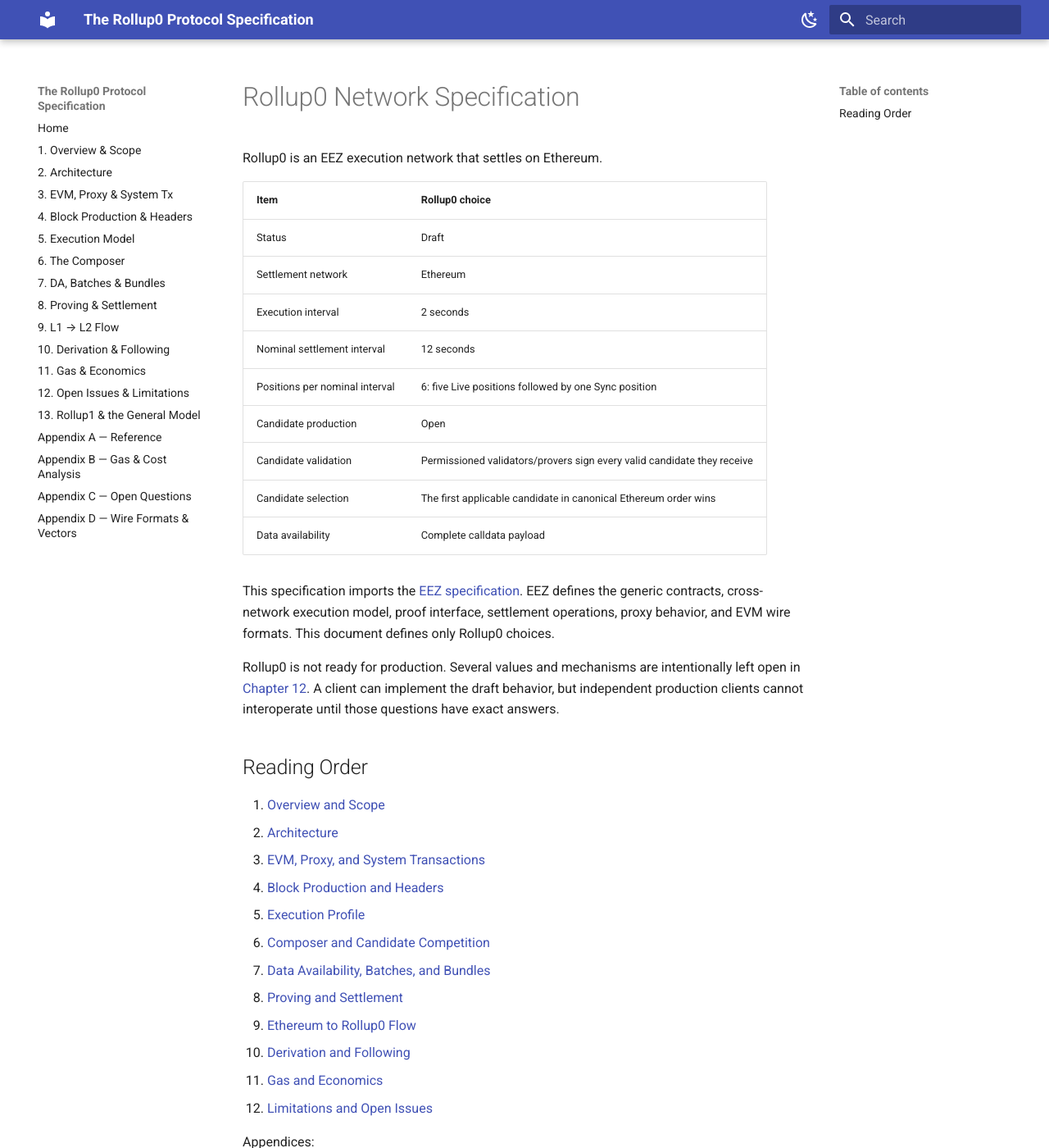
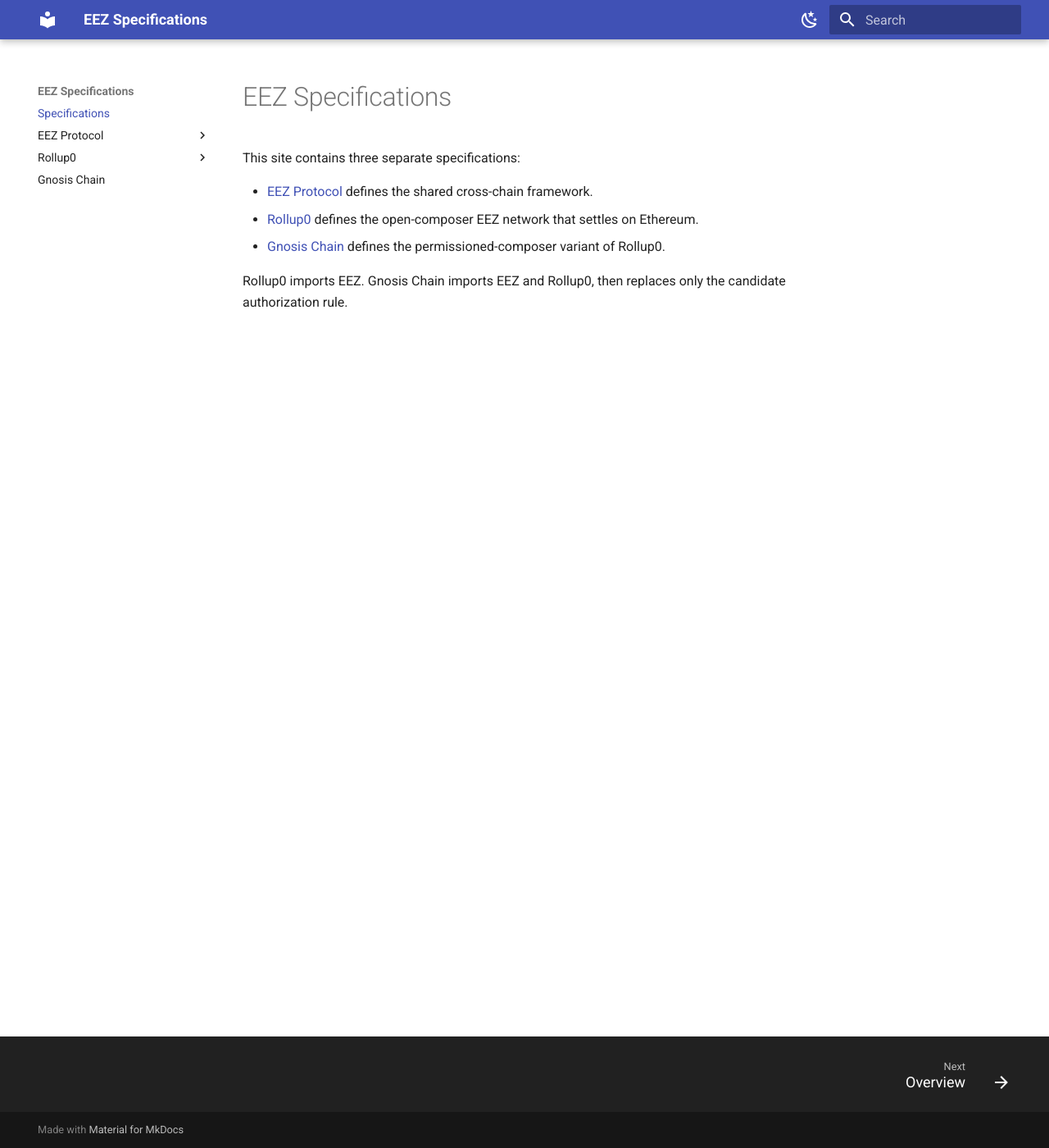
Before and after one commit to eez-association/specs-draft, an MkDocs documentation site: the page built from docs/index.md, in a window 1280 px wide and 1400 px high. Shown: the whole window at 82% size. Built offline with MkDocs 1.6.1 and Material for MkDocs 9.7.7, drawn with Linux system fonts in a browser that asks for light colours; some of the changed text lies outside the part shown.

Commit message:
docs: publish the split specifications

```diff
--- /dev/null
+++ b/docs/index.md
@@ -0,0 +1,10 @@
+# EEZ Specifications
+
+This site contains three separate specifications:
+
+- [EEZ Protocol](eez-protocol-spec/index.md) defines the shared cross-chain framework.
+- [Rollup0](rollup0-spec/index.md) defines the open-composer EEZ network that settles on Ethereum.
+- [Gnosis Chain](gnosis-chain-spec/index.md) defines the permissioned-composer variant of Rollup0.
+
+Rollup0 imports EEZ. Gnosis Chain imports EEZ and Rollup0, then replaces only the candidate
+authorization rule.
--- a/mkdocs.yml
+++ b/mkdocs.yml
@@ -1,10 +1,10 @@
-site_name: The Rollup0 Protocol Specification
+site_name: EEZ Specifications
 site_description: >-
-  A self-contained, client-agnostic, normative specification of Rollup0 — an EVM
-  rollup with synchronous L1↔L2 composability.
-docs_dir: docs/rollup0-spec
-site_dir: docs/rollup0-spec-site
-use_directory_urls: false
+  Separate specifications for the EEZ framework, the Rollup0 network, and the
+  Gnosis Chain network.
+docs_dir: docs
+site_dir: site
+use_directory_urls: true
 
 theme:
   name: material
@@ -59,24 +59,33 @@
   - pymdownx.smartsymbols
 
 nav:
-  - Home: README.md
-  - "1. Overview & Scope": 01-overview.md
-  - "2. Architecture": 02-architecture.md
-  - "3. EVM, Proxy & System Tx": 03-evm-proxy-systemtx.md
-  - "4. Block Production & Headers": 04-block-production.md
-  - "5. Execution Model": 05-execution-model.md
-  - "6. The Composer": 06-composer.md
-  - "7. DA, Batches & Bundles": 07-da-batches-bundles.md
-  - "8. Proving & Settlement": 08-proving-settlement.md
-  - "9. L1 → L2 Flow": 09-l1-to-l2.md
-  - "10. Derivation & Following": 10-derivation-following.md
-  - "11. Gas & Economics": 11-gas-economics.md
-  - "12. Open Issues & Limitations": 12-open-issues.md
-  - "13. Rollup1 & the General Model": 13-rollup1-general-model.md
-  - "Appendix A — Reference": A-reference.md
-  - "Appendix B — Gas & Cost Analysis": B-gas-cost-analysis.md
-  - "Appendix C — Open Questions": C-open-questions.md
-  - "Appendix D — Wire Formats & Vectors": D-wire-formats.md
+  - Specifications: index.md
+  - EEZ Protocol:
+      - Overview: eez-protocol-spec/index.md
+      - "1. Architecture": eez-protocol-spec/01-architecture.md
+      - "2. EVM and Cross-Chain Proxies": eez-protocol-spec/02-evm-and-proxies.md
+      - "3. Execution Model": eez-protocol-spec/03-execution-model.md
+      - "4. Proving and Settlement": eez-protocol-spec/04-proving-and-settlement.md
+      - "5. Wire Formats and Vectors": eez-protocol-spec/05-wire-formats.md
+  - Rollup0:
+      - Overview: rollup0-spec/index.md
+      - "1. Overview and Scope": rollup0-spec/01-overview.md
+      - "2. Architecture": rollup0-spec/02-architecture.md
+      - "3. EVM, Proxy, and System Transactions": rollup0-spec/03-evm-proxy-systemtx.md
+      - "4. Block Production and Headers": rollup0-spec/04-block-production.md
+      - "5. Execution Profile": rollup0-spec/05-execution-model.md
+      - "6. Composer and Candidate Competition": rollup0-spec/06-composer.md
+      - "7. Data Availability, Batches, and Bundles": rollup0-spec/07-da-batches-bundles.md
+      - "8. Proving and Settlement": rollup0-spec/08-proving-settlement.md
+      - "9. Ethereum to Rollup0 Flow": rollup0-spec/09-l1-to-l2.md
+      - "10. Derivation and Following": rollup0-spec/10-derivation-following.md
+      - "11. Gas and Economics": rollup0-spec/11-gas-economics.md
+      - "12. Limitations and Open Issues": rollup0-spec/12-open-issues.md
+      - "Appendix A: Reference": rollup0-spec/A-reference.md
+      - "Appendix B: Gas and Cost Model": rollup0-spec/B-gas-cost-analysis.md
+      - "Appendix C: Open Questions": rollup0-spec/C-open-questions.md
+      - "Appendix D: Rollup0 Wire Format": rollup0-spec/D-wire-formats.md
+  - Gnosis Chain: gnosis-chain-spec/index.md
 
 plugins:
   - search
```
Also changed, not shown: 1 other file.
